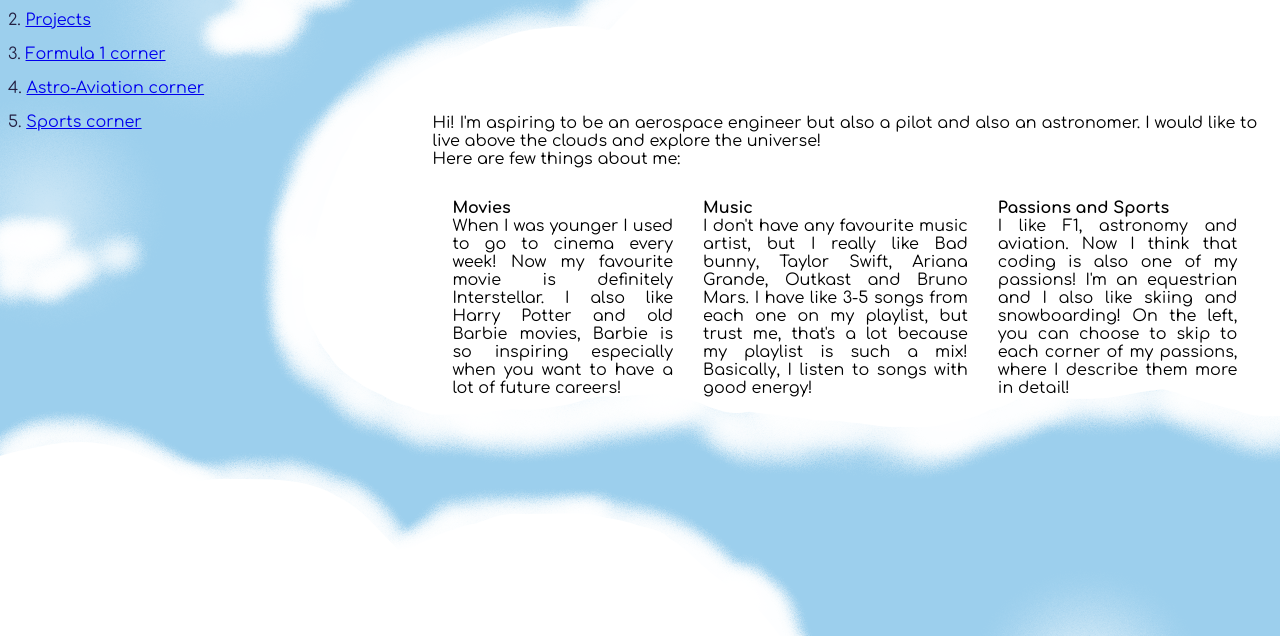
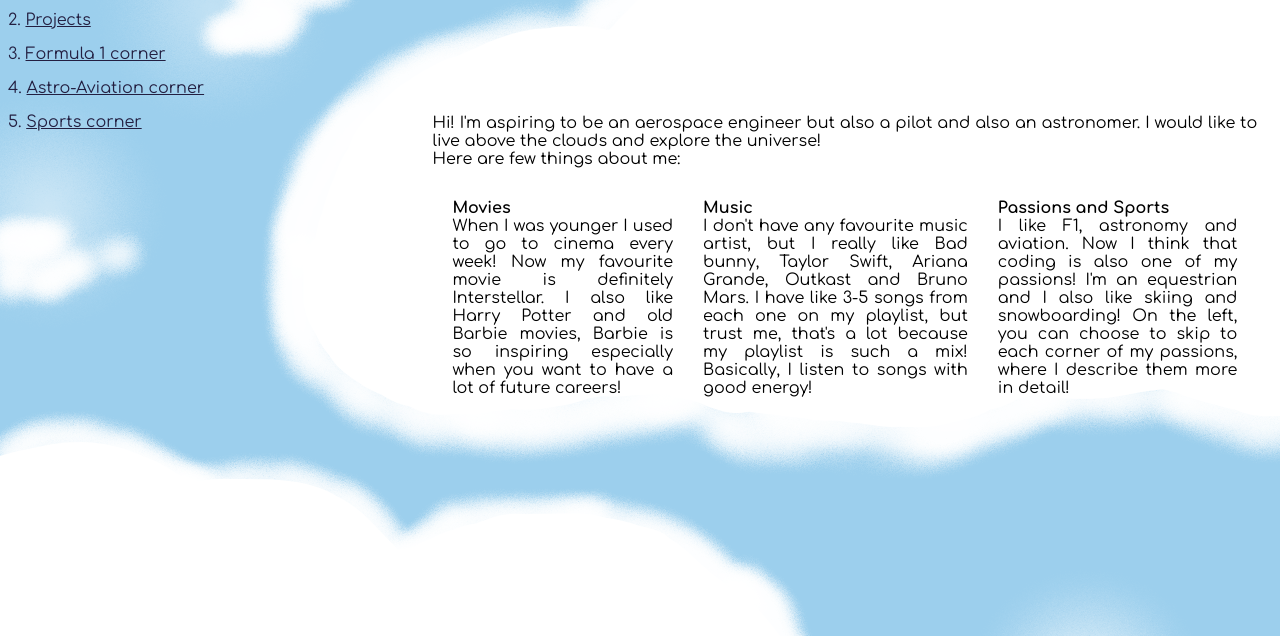
Before and after one commit to Maaadzia/Personal-Cloudly-Site, a plain HTML site: page index.html in a window 1280 px wide. Shown: the part 136-772 px from the top of the page. Drawn offline with Linux system fonts and the light colour scheme.

Commit message:
link colors

```diff
--- a/style.css
+++ b/style.css
@@ -5,6 +5,8 @@ body {
     overflow-y: scroll;
 }
 
+a {
+    color: #231f41
 }
 
 .cloudDiv {
```
